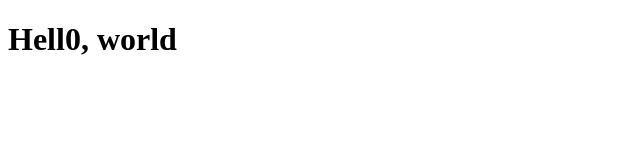
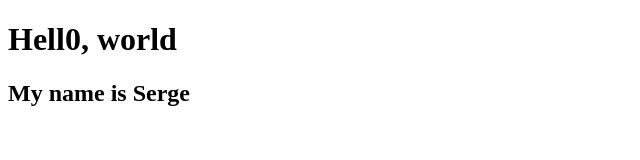
Before and after one commit to Sergech1991/udemyGitRepository, a plain HTML site: page index.html in a window 1280 px wide. Shown: the whole page, without its empty margins (0-640 px from the left). Drawn offline with Linux system fonts and the light colour scheme.

Commit message:
change index.html

```diff
--- a/index.html
+++ b/index.html
@@ -8,5 +8,6 @@
 </head>
 <body>
     <h1>Hell0, world</h1>
+    <h2>My name is Serge</h2>
 </body>
 </html>
```
